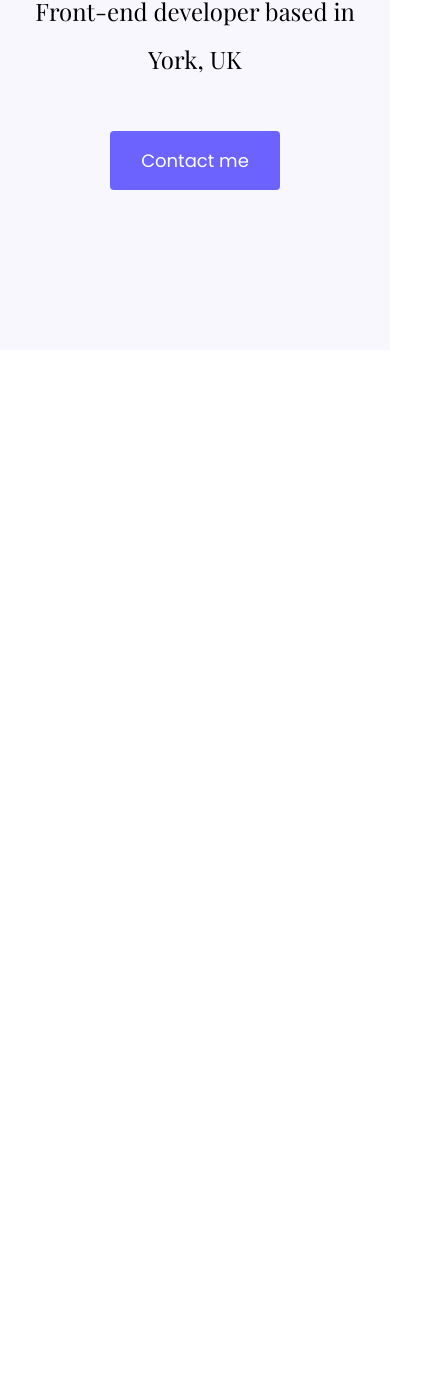
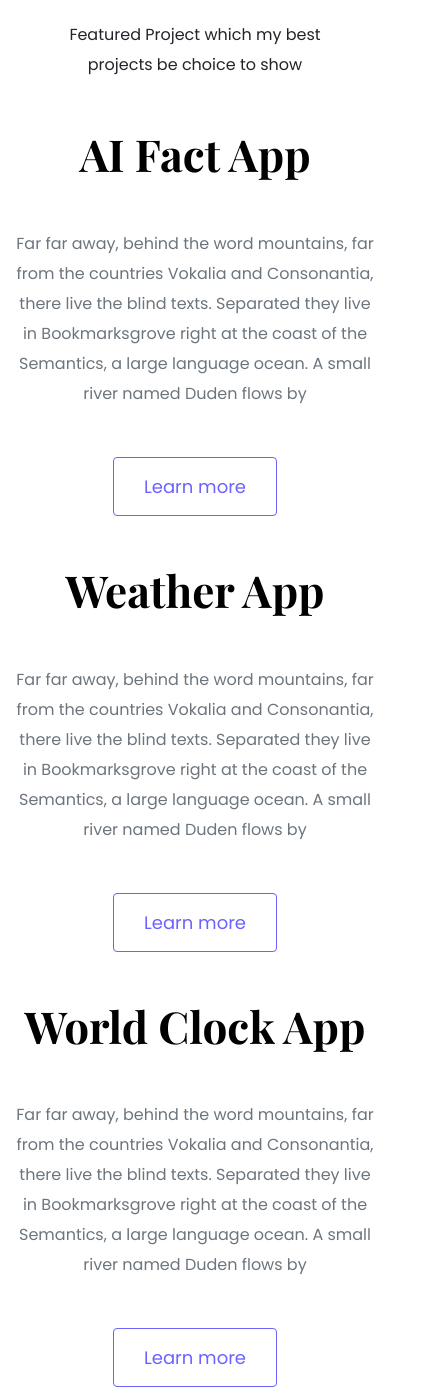
Before and after one commit to amyrosejoyce/portfolioarjres, a plain HTML site: page index.html in a window 390 px wide. Shown: the part 581-1968 px from the top of the page, 444 px wide, since content can reach past the window. Before the commit the page ends 931 px from the top, so only its background shows below. Drawn offline with nearby package versions, Linux system fonts and the light colour scheme; a web font is replaced by a local one.

Commit message:
added image project grid and styling

```diff
--- a/index.html
+++ b/index.html
@@ -31,5 +31,61 @@
 
       <a href="#" class="btn btn-branding">Contact me</a>
     </div>
+    <p class="text-center m-5">
+      Featured Project which my best projects be choice to show
+    </p>
+    <div class="container">
+      <div class="row mb-5">
+        <div class="col d-none d-lg-block">
+          <img src="media/AI thumb.jpg" class="img-fluid" alt="" />
+        </div>
+        <div class="col">
+          <div class="project-desciption">
+            <h2 class="mb-5">AI Fact App</h2>
+            <p class="mb-5 text-muted">
+              Far far away, behind the word mountains, far from the countries
+              Vokalia and Consonantia, there live the blind texts. Separated
+              they live in Bookmarksgrove right at the coast of the Semantics, a
+              large language ocean. A small river named Duden flows by
+            </p>
+            <a href="" class="btn btn-branding-outline"> Learn more </a>
+          </div>
+        </div>
+      </div>
+      <div class="row mb-5">
+        <div class="col">
+          <div class="project-desciption">
+            <h2 class="mb-5">Weather App</h2>
+            <p class="mb-5 text-muted">
+              Far far away, behind the word mountains, far from the countries
+              Vokalia and Consonantia, there live the blind texts. Separated
+              they live in Bookmarksgrove right at the coast of the Semantics, a
+              large language ocean. A small river named Duden flows by
+            </p>
+            <a href="" class="btn btn-branding-outline"> Learn more </a>
+          </div>
+        </div>
+        <div class="col d-none d-lg-block">
+          <img src="media/weathappthumb.jpg" class="img-fluid" alt="" />
+        </div>
+      </div>
+      <div class="row">
+        <div class="col d-none d-lg-block">
+          <img src="media/wclockthumb.jpg" class="img-fluid" alt="" />
+        </div>
+        <div class="col">
+          <div class="project-desciption">
+            <h2 class="mb-5">World Clock App</h2>
+            <p class="mb-5 text-muted">
+              Far far away, behind the word mountains, far from the countries
+              Vokalia and Consonantia, there live the blind texts. Separated
+              they live in Bookmarksgrove right at the coast of the Semantics, a
+              large language ocean. A small river named Duden flows by
+            </p>
+            <a href="" class="btn btn-branding-outline"> Learn more </a>
+          </div>
+        </div>
+      </div>
+    </div>
   </body>
 </html>
--- a/src/style.css
+++ b/src/style.css
@@ -22,10 +22,17 @@ h6 {
 
 h1 {
   font-size: 96px;
+  line-height: 1.5;
+}
+
+h2 {
+  font-size: 64px;
 }
 
 p {
   font-weight: normal;
+  font-size: 16px;
+  line-height: 30px;
 }
 
 .hero {
@@ -44,7 +51,7 @@ p {
 .hero h2 {
   font-family: var(--heading-font-family);
   font-weight: normal;
-  line-height: 2;
+  line-height: 1.5;
   font-size: 24px;
 }
 
@@ -56,3 +63,36 @@ p {
   line-height: 27px;
   padding: 15px 30px;
 }
+
+.btn-branding-outline {
+  color: var(--branding-color);
+  border: 1px solid var(--branding-color);
+  border-radius: 4px;
+  font-size: 18px;
+  line-height: 27px;
+  padding: 15px 30px;
+}
+
+.project-desciption {
+  padding: 120px 60px;
+}
+
+@media (max-width: 900px) {
+  h1 {
+    font-size: 44px;
+    line-height: 2;
+  }
+
+  h2 {
+    font-size: 44px;
+  }
+
+  .hero {
+    padding: 80px 20px;
+  }
+
+  .project-desciption {
+    padding: 0;
+    text-align: center;
+  }
+}
```
Also changed, not shown: media/AI thumb.jpg (added), media/introprofilepic.jpg (added), media/wclockthumb.jpg (added), media/weathappthumb.jpg (added), media/wforcastthumb.jpg (added).
